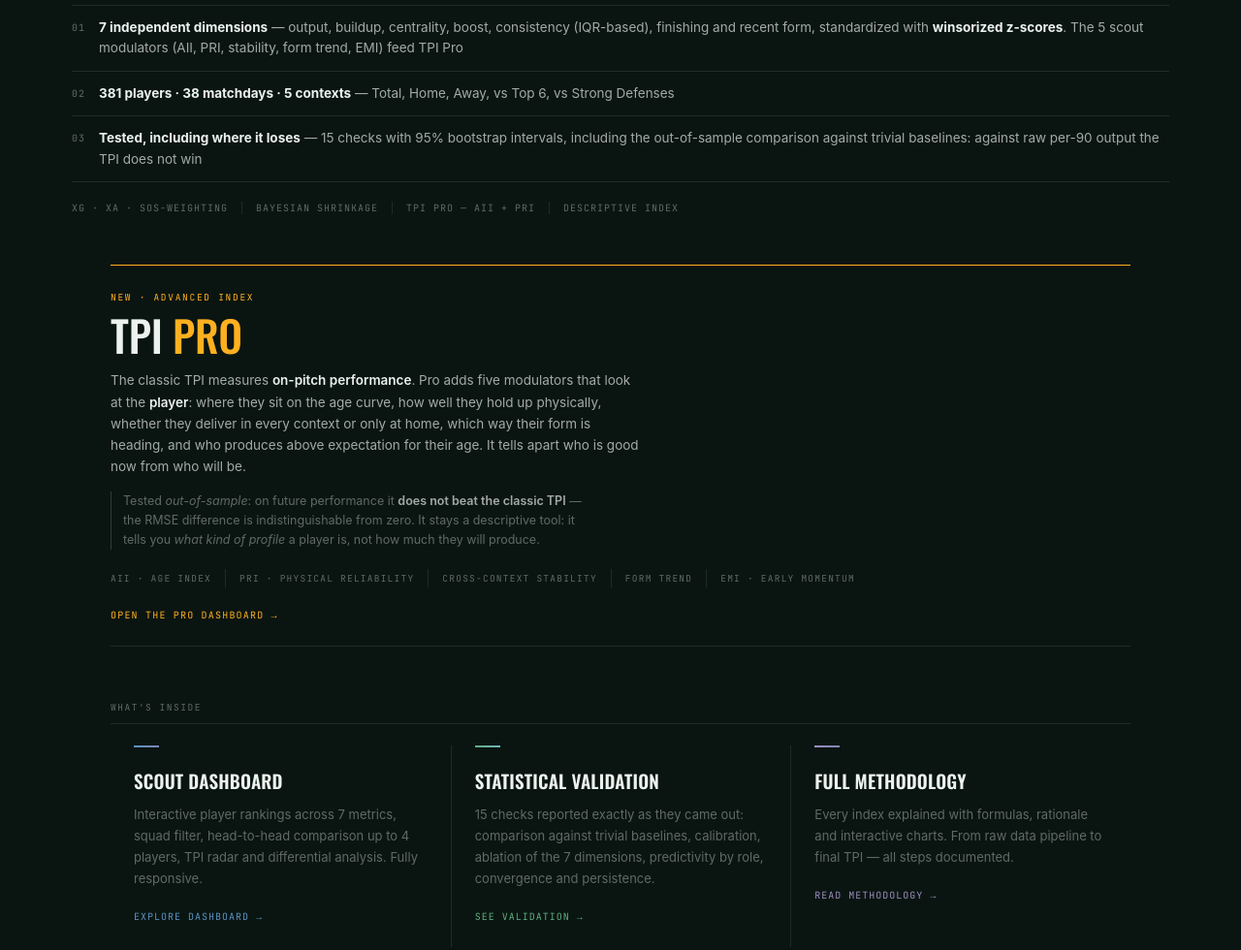
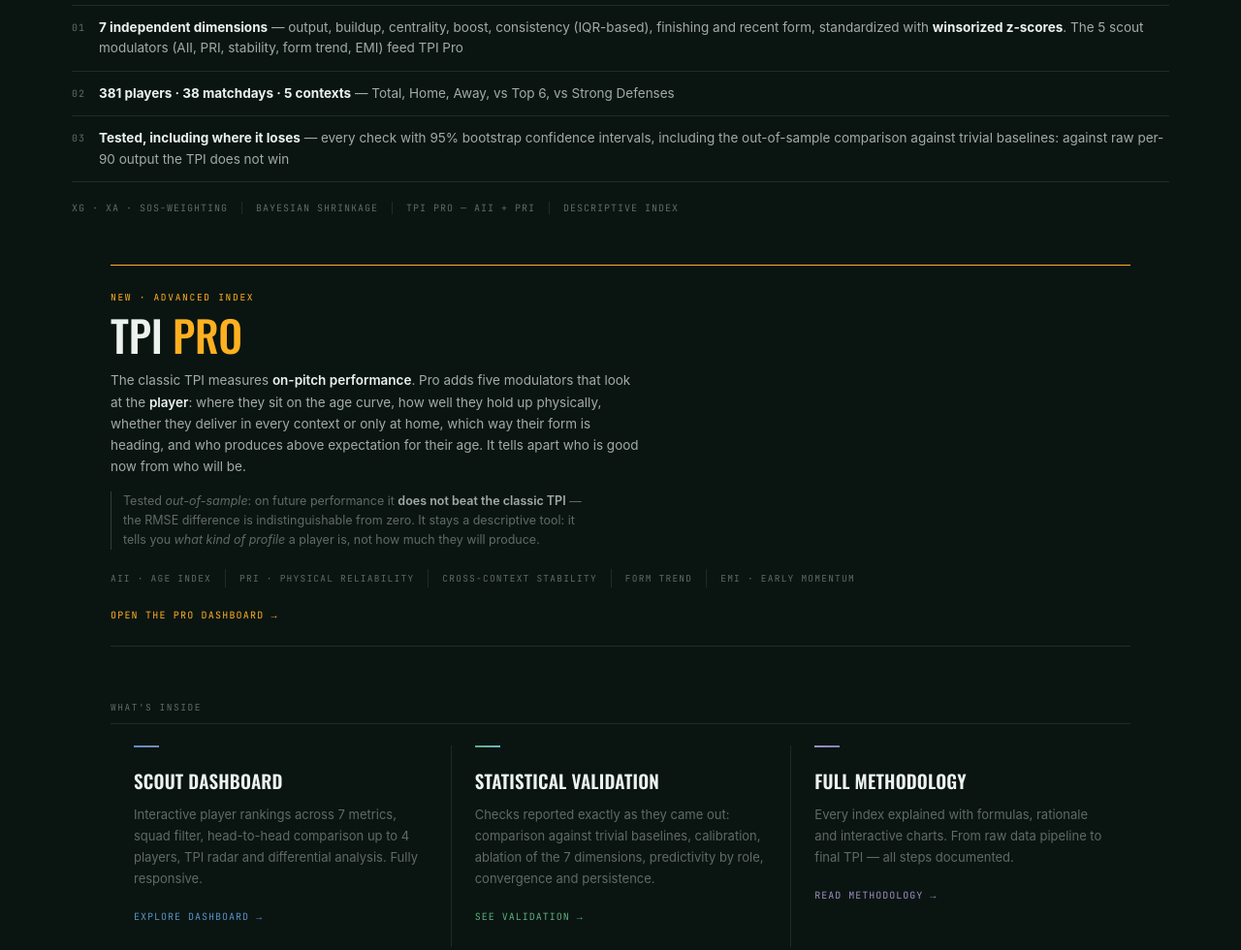
Before and after one commit to raffaeleciccone-analyst/serie-a-index, a plain HTML site: page index.html in a window 1280 px wide. Shown: the part 640-1620 px from the top of the page at 97% size. Drawn offline with Linux system fonts and the light colour scheme.

Commit message:
Il numero dei test lo dice una pagina sola
Il conteggio ("15 verifiche") era calcolato in parte3 per validazione.html
ma ricopiato a mano in index.html e in quattro stringhe di i18n.js. Al
primo test che perde i dati le pagine si sarebbero contraddette in
silenzio, ed e' lo stesso problema del conteggio delle dimensioni.

Invece di sincronizzarlo l'ho tolto: fuori da validazione.html le frasi
ora dicono "ogni verifica" e "le verifiche riportate come sono uscite".
Un numero che non c'e' non puo' divergere.

Perche' non torni, parte3 controlla da solo: conta_test_pubblicati() e'
ora una funzione sola, usata sia dall'hero sia da avvisa_se_conteggio_a_mano(),
che dopo la copia nel repo demo cerca un conteggio scritto a mano nelle
pagine a mano e lo segnala - sia quando contraddice il valore vero, sia
quando per ora coincide. Verificato su una cartella finta che scatti in
entrambi i casi; sulle pagine vere tace.

```diff
--- a/i18n.js
+++ b/i18n.js
@@ -67,7 +67,9 @@
       hp_intro:            "Un modello per valutare e ordinare i giocatori della Serie A usando metriche di performance indipendenti — corrette per la difficoltà degli avversari e stabilizzate con Bayesian Shrinkage. È un indice descrittivo: ordina, non predice. Come ci sono arrivato, e dove non regge, è tutto nella pagina di validazione.",
       hp_bullet_1:         "<strong>7 dimensioni indipendenti</strong> — output, buildup, centralità, boost, consistenza (su IQR), finishing e forma recente, standardizzate con <strong>z-score winsorizzati</strong>. I 5 modulatori scout (AII, PRI, stabilità, trend forma, EMI) entrano nel TPI Pro",
       hp_bullet_2:         "<strong>381 giocatori · 38 giornate · 5 contesti</strong> — Totale, Casa, Trasferta, vs Top 6, vs Difese Solide",
-      hp_bullet_3:         "<strong>Messo alla prova, anche dove perde</strong> — 15 verifiche con intervalli bootstrap al 95%, compreso il confronto out-of-sample con baseline banali: contro l'output grezzo per-90 il TPI non vince",
+      // Niente conteggio dei test qui dentro: il numero lo calcola parte3 e vive
+      // solo in validazione.html. Scriverlo a mano lo faceva divergere in silenzio.
+      hp_bullet_3:         "<strong>Messo alla prova, anche dove perde</strong> — ogni verifica con intervalli di confidenza bootstrap al 95%, compreso il confronto out-of-sample con baseline banali: contro l'output grezzo per-90 il TPI non vince",
       hp_tag_xg:           "xG · xA · pesatura SOS",
       hp_tag_bayes:        "Bayesian Shrinkage",
       hp_tag_pro:          "TPI Pro — AII + PRI",
@@ -77,7 +79,7 @@
       hp_card_dash_body:   "Classifiche giocatori su 7 metriche, filtro squadre, confronto fino a 4 giocatori, radar TPI e analisi differenziale. Completamente responsive.",
       hp_card_dash_lnk:    "Esplora dashboard →",
       hp_card_val_ttl:     "Validazione statistica",
-      hp_card_val_body:    "15 verifiche riportate come sono uscite: confronto con baseline banali, calibrazione, ablation delle 7 dimensioni, predittività per ruolo, convergenza e persistenza.",
+      hp_card_val_body:    "Le verifiche riportate come sono uscite: confronto con baseline banali, calibrazione, ablation delle 7 dimensioni, predittività per ruolo, convergenza e persistenza.",
       hp_card_val_lnk:     "Vedi validazione →",
       hp_card_meth_ttl:    "Metodologia completa",
       hp_card_meth_body:   "Ogni indice spiegato con formule, motivazione e grafici interattivi. Dalla pipeline dati grezzi al TPI finale — tutti i passaggi documentati.",
@@ -356,7 +358,7 @@
       hp_intro:            "A model designed to evaluate and rank Serie A players using independent performance metrics — corrected for opponent difficulty and stabilized with Bayesian Shrinkage. It is a descriptive index: it ranks, it does not predict. How I got there, and where it does not hold, is all in the validation page.",
       hp_bullet_1:         "<strong>7 independent dimensions</strong> — output, buildup, centrality, boost, consistency (IQR-based), finishing and recent form, standardized with <strong>winsorized z-scores</strong>. The 5 scout modulators (AII, PRI, stability, form trend, EMI) feed TPI Pro",
       hp_bullet_2:         "<strong>381 players · 38 matchdays · 5 contexts</strong> — Total, Home, Away, vs Top 6, vs Strong Defenses",
-      hp_bullet_3:         "<strong>Tested, including where it loses</strong> — 15 checks with 95% bootstrap intervals, including the out-of-sample comparison against trivial baselines: against raw per-90 output the TPI does not win",
+      hp_bullet_3:         "<strong>Tested, including where it loses</strong> — every check with 95% bootstrap confidence intervals, including the out-of-sample comparison against trivial baselines: against raw per-90 output the TPI does not win",
       hp_tag_xg:           "xG · xA · SOS-weighting",
       hp_tag_bayes:        "Bayesian Shrinkage",
       hp_tag_pro:          "TPI Pro — AII + PRI",
@@ -366,7 +368,7 @@
       hp_card_dash_body:   "Interactive player rankings across 7 metrics, squad filter, head-to-head comparison up to 4 players, TPI radar and differential analysis. Fully responsive.",
       hp_card_dash_lnk:    "Explore dashboard →",
       hp_card_val_ttl:     "Statistical Validation",
-      hp_card_val_body:    "15 checks reported exactly as they came out: comparison against trivial baselines, calibration, ablation of the 7 dimensions, predictivity by role, convergence and persistence.",
+      hp_card_val_body:    "Checks reported exactly as they came out: comparison against trivial baselines, calibration, ablation of the 7 dimensions, predictivity by role, convergence and persistence.",
       hp_card_val_lnk:     "See validation →",
       hp_card_meth_ttl:    "Full Methodology",
       hp_card_meth_body:   "Every index explained with formulas, rationale and interactive charts. From raw data pipeline to final TPI — all steps documented.",
--- a/index.html
+++ b/index.html
@@ -433,7 +433,7 @@ a.pro-band-lnk:hover{gap:11px}
     </div>
     <div class="hero-fact">
       <span class="hero-fact-n">03</span>
-      <span data-i18n-html="hp_bullet_3"><strong>Messo alla prova, anche dove perde</strong> &mdash; 15 verifiche con intervalli bootstrap al 95%, compreso il confronto out-of-sample con baseline banali: contro l'output grezzo per-90 il TPI non vince</span>
+      <span data-i18n-html="hp_bullet_3"><strong>Messo alla prova, anche dove perde</strong> &mdash; ogni verifica con intervalli di confidenza bootstrap al 95%, compreso il confronto out-of-sample con baseline banali: contro l'output grezzo per-90 il TPI non vince</span>
     </div>
   </div>
 
@@ -491,7 +491,7 @@ a.pro-band-lnk:hover{gap:11px}
       <div class="card-accent" style="background:linear-gradient(90deg,var(--green),var(--teal))"></div>
       <div class="card-ttl" data-i18n="hp_card_val_ttl">Statistical Validation</div>
       <div class="card-body" data-i18n="hp_card_val_body">
-        15 checks reported exactly as they came out: comparison against
+        Checks reported exactly as they came out: comparison against
         trivial baselines, calibration, ablation of the 7 dimensions,
         predictivity by role, convergence and persistence.
       </div>
```
